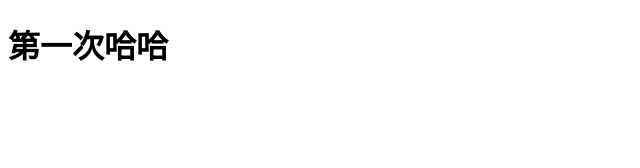
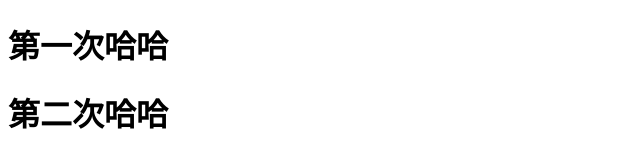
Before and after one commit to suyuannn/git_exercise, a plain HTML site: page index.html in a window 1280 px wide. Shown: the whole page, without its empty margins (0-640 px from the left). Drawn offline with Linux system fonts and the light colour scheme.

Commit message:
'第二次提交'

```diff
--- a/index.html
+++ b/index.html
@@ -10,6 +10,7 @@
 
 <body>
     <h1>第一次哈哈</h1>
+    <h1>第二次哈哈</h1>
 </body>
 
 </html>
```
